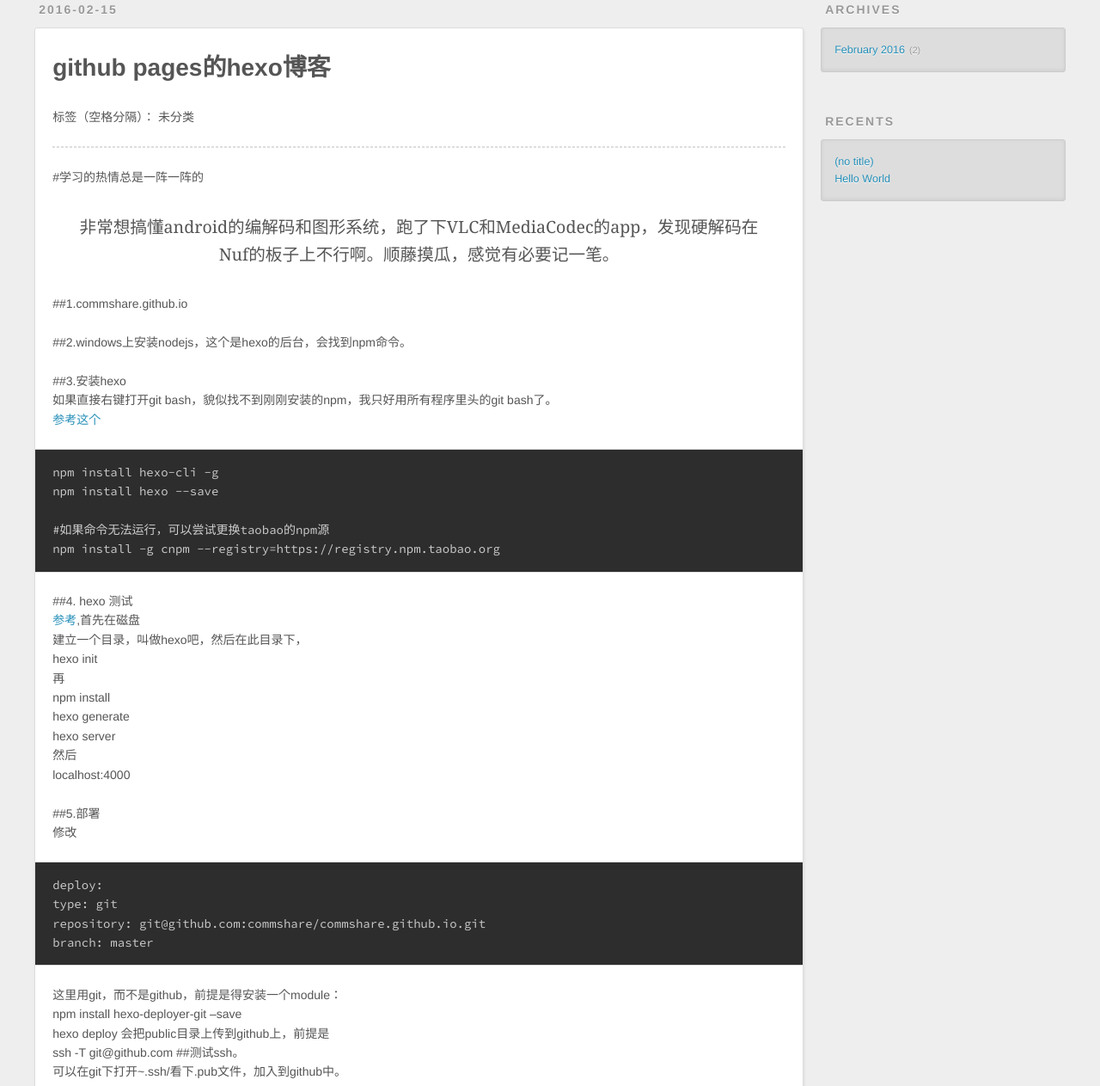
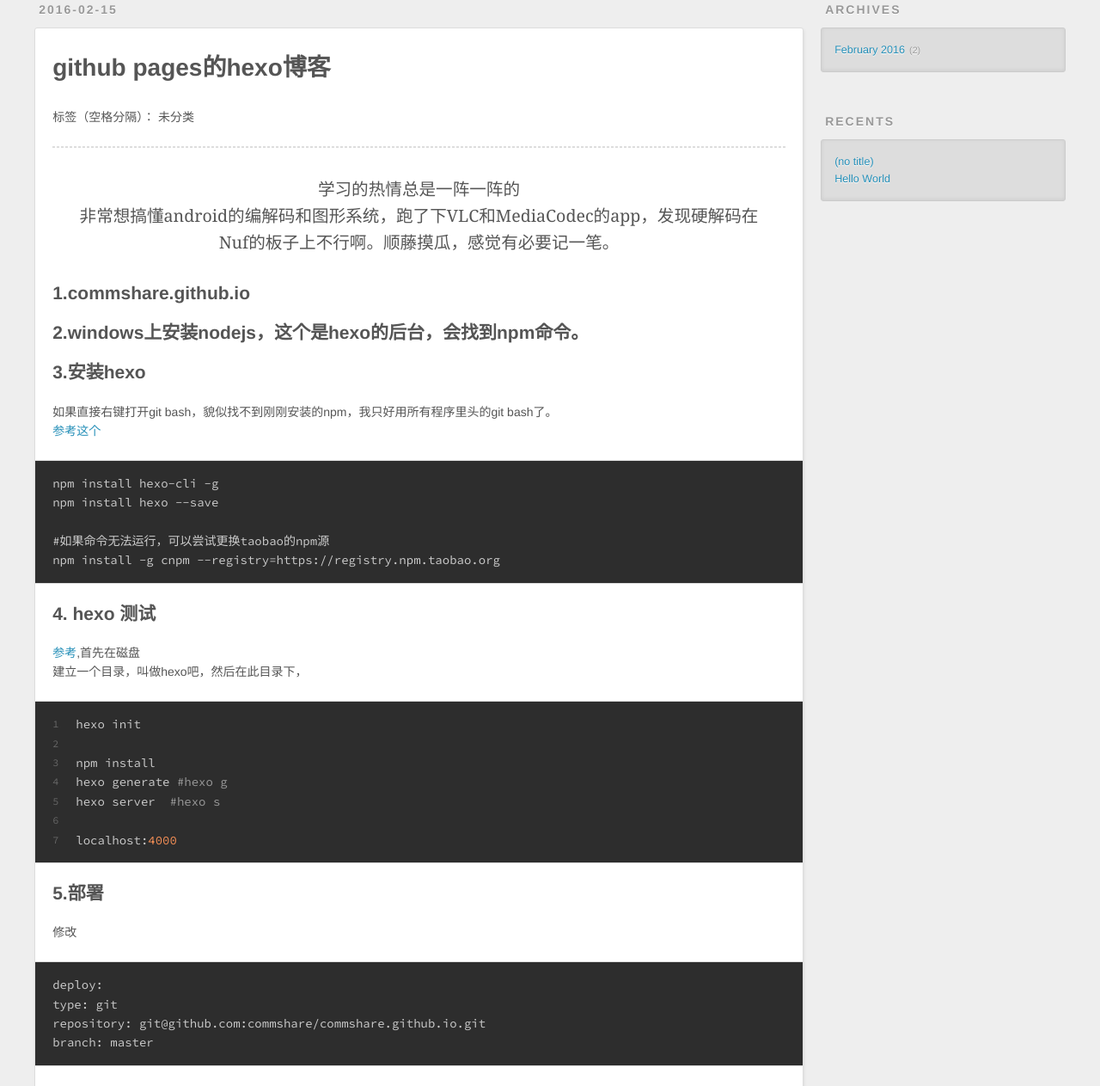
Before and after one commit to commshare/commshare.github.io, a plain HTML site: page 2016/02/15/start_hexo_blog_on_githubpages/index.html in a window 1280 px wide. Shown: the part 347-1610 px from the top of the page at 86% size. Drawn offline with nearby package versions, Linux system fonts and the light colour scheme.

Commit message:
Site updated: 2016-02-15 11:12:07

```diff
--- a/2016/02/15/start_hexo_blog_on_githubpages/index.html
+++ b/2016/02/15/start_hexo_blog_on_githubpages/index.html
@@ -7,38 +7,29 @@
   <meta name="viewport" content="width=device-width, initial-scale=1, maximum-scale=1">
   <meta name="description" content="github pages的hexo博客标签（空格分隔）： 未分类
 
-#学习的热情总是一阵一阵的
 
-非常想搞懂android的编解码和图形系统，跑了下VLC和MediaCodec的app，发现硬解码在Nuf的板子上不行啊。顺藤摸瓜，感觉有必要记一笔。
+学习的热情总是一阵一阵的非常想搞懂android的编解码和图形系统，跑了下VLC和MediaCodec的app，发现硬解码在Nuf的板子上不行啊。顺藤摸瓜，感觉有必要记一笔。
 
-##1.commshare.github.io
-##2.windows上安装nodejs，这个是hexo的后台，会找到npm命令。
-##3.安装he">
+1.commshare.github.io2.windows上安装nodejs，这个是hexo的后台，会找到npm命令。3.安装hexo如果直接右键打开">
 <meta property="og:type" content="article">
 <meta property="og:title" content="Hexo">
 <meta property="og:url" content="http://yoursite.com/2016/02/15/start_hexo_blog_on_githubpages/index.html">
 <meta property="og:site_name" content="Hexo">
 <meta property="og:description" content="github pages的hexo博客标签（空格分隔）： 未分类
 
-#学习的热情总是一阵一阵的
 
-非常想搞懂android的编解码和图形系统，跑了下VLC和MediaCodec的app，发现硬解码在Nuf的板子上不行啊。顺藤摸瓜，感觉有必要记一笔。
+学习的热情总是一阵一阵的非常想搞懂android的编解码和图形系统，跑了下VLC和MediaCodec的app，发现硬解码在Nuf的板子上不行啊。顺藤摸瓜，感觉有必要记一笔。
 
-##1.commshare.github.io
-##2.windows上安装nodejs，这个是hexo的后台，会找到npm命令。
-##3.安装he">
-<meta property="og:updated_time" content="2016-02-15T03:04:03.352Z">
+1.commshare.github.io2.windows上安装nodejs，这个是hexo的后台，会找到npm命令。3.安装hexo如果直接右键打开">
+<meta property="og:updated_time" content="2016-02-15T03:11:34.094Z">
 <meta name="twitter:card" content="summary">
 <meta name="twitter:title" content="Hexo">
 <meta name="twitter:description" content="github pages的hexo博客标签（空格分隔）： 未分类
 
-#学习的热情总是一阵一阵的
 
-非常想搞懂android的编解码和图形系统，跑了下VLC和MediaCodec的app，发现硬解码在Nuf的板子上不行啊。顺藤摸瓜，感觉有必要记一笔。
+学习的热情总是一阵一阵的非常想搞懂android的编解码和图形系统，跑了下VLC和MediaCodec的app，发现硬解码在Nuf的板子上不行啊。顺藤摸瓜，感觉有必要记一笔。
 
-##1.commshare.github.io
-##2.windows上安装nodejs，这个是hexo的后台，会找到npm命令。
-##3.安装he">
+1.commshare.github.io2.windows上安装nodejs，这个是hexo的后台，会找到npm命令。3.安装hexo如果直接右键打开">
 
     <link rel="alternative" href="/atom.xml" title="Hexo" type="application/atom+xml">
 
@@ -87,7 +78,7 @@
         <section id="main"><article id="post-start_hexo_blog_on_githubpages" class="article article-type-post" itemscope itemprop="blogPost">
   <div class="article-meta">
     <a href="/2016/02/15/start_hexo_blog_on_githubpages/" class="article-date">
-  <time datetime="2016-02-15T03:04:03.352Z" itemprop="datePublished">2016-02-15</time>
+  <time datetime="2016-02-15T03:11:34.094Z" itemprop="datePublished">2016-02-15</time>
 </a>
 
   </div>
@@ -98,31 +89,30 @@
 
         <h1 id="github-pages的hexo博客"><a href="#github-pages的hexo博客" class="headerlink" title="github pages的hexo博客"></a>github pages的hexo博客</h1><p>标签（空格分隔）： 未分类</p>
 <hr>
-<p>#学习的热情总是一阵一阵的</p>
 <blockquote>
-<p>非常想搞懂android的编解码和图形系统，跑了下VLC和MediaCodec的app，发现硬解码在Nuf的板子上不行啊。顺藤摸瓜，感觉有必要记一笔。</p>
+<p>学习的热情总是一阵一阵的<br>非常想搞懂android的编解码和图形系统，跑了下VLC和MediaCodec的app，发现硬解码在Nuf的板子上不行啊。顺藤摸瓜，感觉有必要记一笔。</p>
 </blockquote>
-<p>##1.commshare.github.io</p>
-<p>##2.windows上安装nodejs，这个是hexo的后台，会找到npm命令。</p>
-<p>##3.安装hexo<br>如果直接右键打开git bash，貌似找不到刚刚安装的npm，我只好用所有程序里头的git bash了。<br><a href="http://wsgzao.github.io/post/hexo-guide/" target="_blank" rel="external">参考这个</a></p>
+<h2 id="1-commshare-github-io"><a href="#1-commshare-github-io" class="headerlink" title="1.commshare.github.io"></a>1.commshare.github.io</h2><h2 id="2-windows上安装nodejs，这个是hexo的后台，会找到npm命令。"><a href="#2-windows上安装nodejs，这个是hexo的后台，会找到npm命令。" class="headerlink" title="2.windows上安装nodejs，这个是hexo的后台，会找到npm命令。"></a>2.windows上安装nodejs，这个是hexo的后台，会找到npm命令。</h2><h2 id="3-安装hexo"><a href="#3-安装hexo" class="headerlink" title="3.安装hexo"></a>3.安装hexo</h2><p>如果直接右键打开git bash，貌似找不到刚刚安装的npm，我只好用所有程序里头的git bash了。<br><a href="http://wsgzao.github.io/post/hexo-guide/" target="_blank" rel="external">参考这个</a></p>
 <pre><code>npm install hexo-cli -g
 npm install hexo --save
 
 #如果命令无法运行，可以尝试更换taobao的npm源
 npm install -g cnpm --registry=https://registry.npm.taobao.org
-</code></pre><p>##4. hexo 测试<br><a href="http://www.cnblogs.com/liulangmao/p/4323064.html" target="_blank" rel="external">参考</a>,首先在磁盘<br>建立一个目录，叫做hexo吧，然后在此目录下，<br>    hexo init<br>再<br>    npm install<br>    hexo generate<br>    hexo server<br>然后<br>    localhost:4000</p>
-<p>##5.部署<br>修改</p>
+</code></pre><h2 id="4-hexo-测试"><a href="#4-hexo-测试" class="headerlink" title="4. hexo 测试"></a>4. hexo 测试</h2><p><a href="http://www.cnblogs.com/liulangmao/p/4323064.html" target="_blank" rel="external">参考</a>,首先在磁盘<br>建立一个目录，叫做hexo吧，然后在此目录下，<br><figure class="highlight bash"><table><tr><td class="gutter"><pre><span class="line">1</span><br><span class="line">2</span><br><span class="line">3</span><br><span class="line">4</span><br><span class="line">5</span><br><span class="line">6</span><br><span class="line">7</span><br></pre></td><td class="code"><pre><span class="line">hexo init</span><br><span class="line"></span><br><span class="line">npm install</span><br><span class="line">hexo generate <span class="comment">#hexo g</span></span><br><span class="line">hexo server  <span class="comment">#hexo s</span></span><br><span class="line"></span><br><span class="line">localhost:<span class="number">4000</span></span><br></pre></td></tr></table></figure></p>
+<h2 id="5-部署"><a href="#5-部署" class="headerlink" title="5.部署"></a>5.部署</h2><p>修改</p>
 <pre><code>deploy:
 type: git
 repository: git@github.com:commshare/commshare.github.io.git
 branch: master
-</code></pre><p>这里用git，而不是github，前提是得安装一个module：<br>    npm install hexo-deployer-git –save<br>hexo deploy 会把public目录上传到github上，前提是<br>    ssh -T git@github.com     ##测试ssh。<br>可以在git下打开~.ssh/看下.pub文件，加入到github中。</p>
-<p>##6.域名<br>在public目录下加入CNAME文件，里头写blog.ixiaomo.net<br>这样github会把对commshare.github.io和blog.ixiaomo.net映射。<br>阿里云里CNMAE blog到commshare.github.io，此时，访问commshare.github.io会被github跳转到blog.ixiaomo.net，而blog.ixiaomo.net会被阿里云导入到github网站，github网站会按照CNAME文件找到为内部的commshare.github.io.</p>
+</code></pre><p>这里用git，而不是github，前提是得安装一个module：<br><figure class="highlight bash"><table><tr><td class="gutter"><pre><span class="line">1</span><br></pre></td><td class="code"><pre><span class="line">npm install hexo-deployer-git --save</span><br></pre></td></tr></table></figure></p>
+<p>hexo deploy 会把public目录上传到github上，前提是<br><figure class="highlight bash"><table><tr><td class="gutter"><pre><span class="line">1</span><br></pre></td><td class="code"><pre><span class="line">ssh -T git@github.com     <span class="comment">##测试ssh。</span></span><br></pre></td></tr></table></figure></p>
+<p>可以在git下打开~.ssh/看下.pub文件，加入到github中。</p>
+<h2 id="6-域名"><a href="#6-域名" class="headerlink" title="6.域名"></a>6.域名</h2><p>在public目录下加入CNAME文件，里头写blog.ixiaomo.net<br>这样github会把对commshare.github.io和blog.ixiaomo.net映射。<br>阿里云里CNMAE blog到commshare.github.io，此时，访问commshare.github.io会被github跳转到blog.ixiaomo.net，而blog.ixiaomo.net会被阿里云导入到github网站，github网站会按照CNAME文件找到为内部的commshare.github.io.</p>
 
 
     </div>
     <footer class="article-footer">
-      <a data-url="http://yoursite.com/2016/02/15/start_hexo_blog_on_githubpages/" data-id="cikned4lc00012k6ht3ia5l7d" class="article-share-link">Share</a>
+      <a data-url="http://yoursite.com/2016/02/15/start_hexo_blog_on_githubpages/" data-id="cikneggy90001eo6hxxgtbq7v" class="article-share-link">Share</a>
 
 
     </footer>
```
Also changed, not shown: 2016/02/15/hello-world/index.html (+1 -1 lines), archives/2016/02/index.html (+1 -1 lines), archives/2016/index.html (+1 -1 lines), archives/index.html (+1 -1 lines), index.html (+11 -12 lines).
